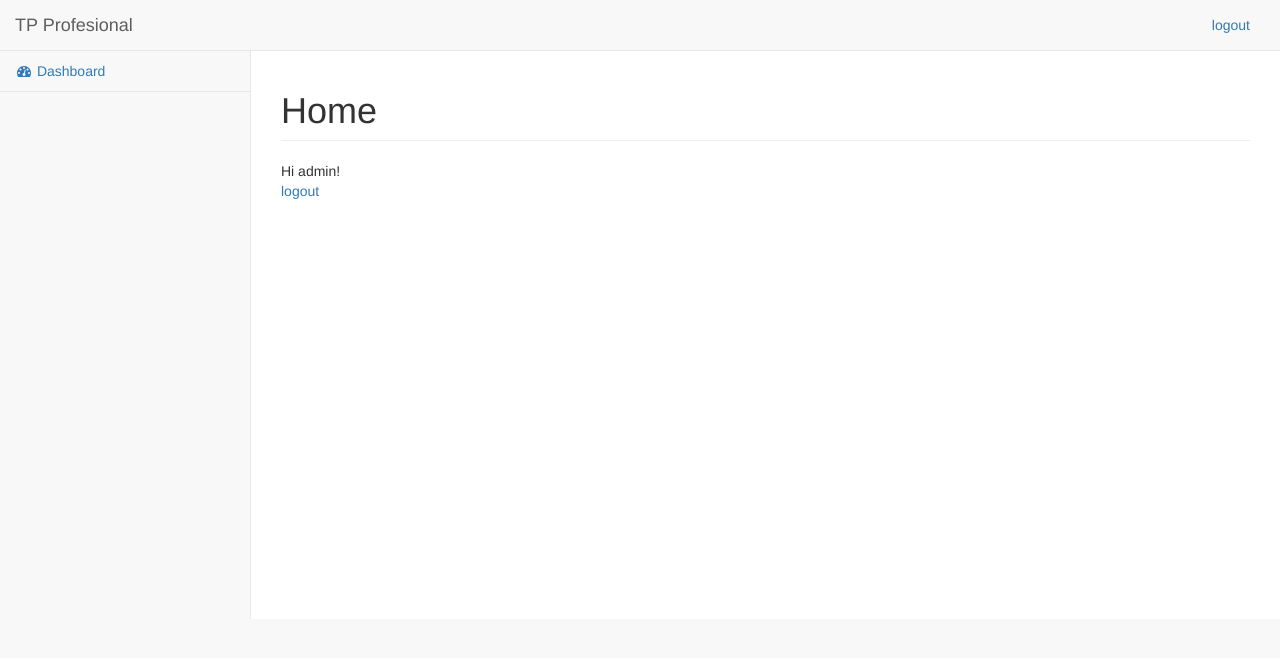
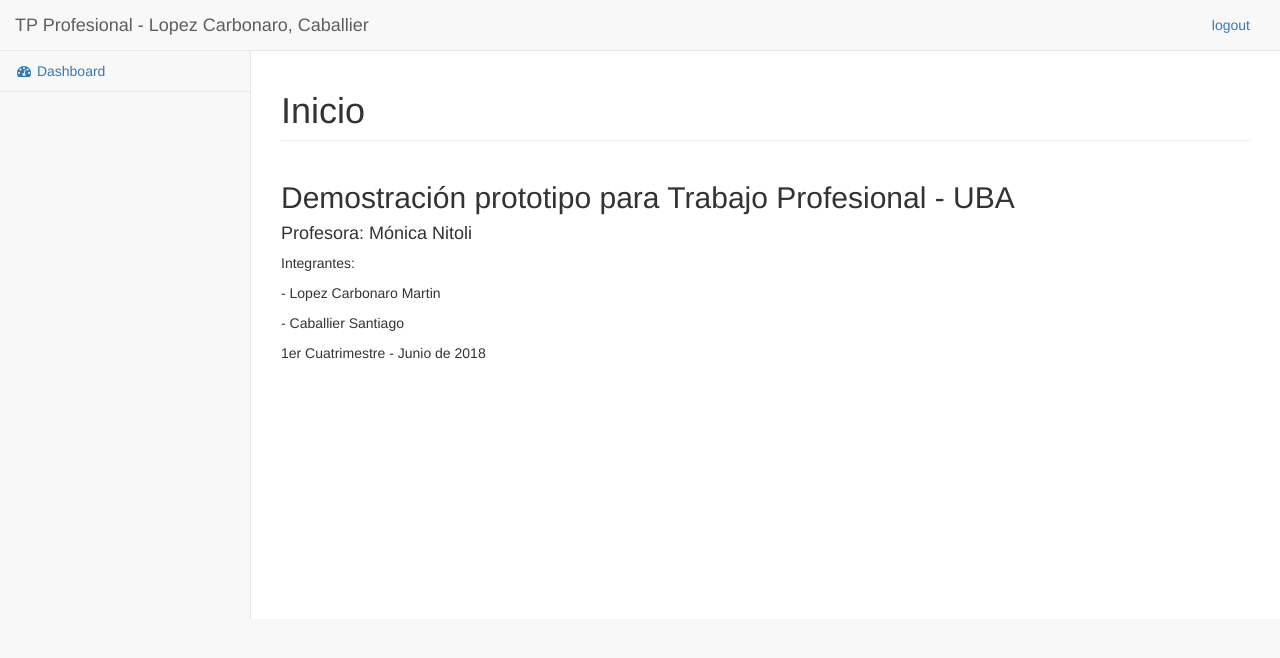
Before and after one commit to santiagocaballier/TPProfesional, a Django app: page / in a window 1280 px wide. Shown: the top 658 px of the page. Run offline with Django 3.2, Linux system fonts and the light colour scheme; a user stored in the database is signed in; some libraries are stand-ins or nearby versions.

Commit message:
Cambio de nombres y portada inicial

```diff
--- a/TPProfesional/settings.py
+++ b/TPProfesional/settings.py
@@ -133,4 +133,4 @@ STATICFILES_DIRS = [
 ]
 
 LOGIN_REDIRECT_URL = 'home'
-LOGOUT_REDIRECT_URL = 'home'
+LOGOUT_REDIRECT_URL = 'login'
--- a/templates/base.html
+++ b/templates/base.html
@@ -50,7 +50,7 @@
                     <span class="icon-bar"></span>
                     <span class="icon-bar"></span>
                 </button>
-                <a class="navbar-brand" href="index.html">TP Profesional</a>
+                <a class="navbar-brand" href="index.html">TP Profesional - Lopez Carbonaro, Caballier</a>
             </div>
             <!-- /.navbar-header -->
 
--- a/templates/home.html
+++ b/templates/home.html
@@ -6,12 +6,22 @@
 {% block base_body %}
     <div class="row">
         <div class="col-lg-12">
-            <h1 class="page-header">Home</h1>
+            <h1 class="page-header">Inicio</h1>
         </div>
         <div class="col-lg-12">
             {% if user.is_authenticated %}
-              Hi {{ user.username }}!
-              <p><a href="{% url 'logout' %}">logout</a></p>
+            <h2>Demostración prototipo para Trabajo Profesional - UBA</h2>
+            <h4> Profesora: Mónica Nitoli </h4>
+            <p></p>
+            <p></p>
+            <p> Integrantes:</p>
+            <p> - Lopez Carbonaro Martin</p>
+            <p> - Caballier Santiago</p>
+            <p></p>
+            <p></p>
+            <p></p>
+            <p> 1er Cuatrimestre - Junio de 2018</p>
+
             {% else %}
               <p>You are not logged in</p>
               <a href="{% url 'login' %}">login</a>
--- a/templates/registration/login.html
+++ b/templates/registration/login.html
@@ -42,7 +42,7 @@
             <div class="col-md-4 col-md-offset-4">
                 <div class="login-panel panel panel-default">
                     <div class="panel-heading">
-                        <h3 class="panel-title">Inicio de sesión</h3>
+                        <h3 class="panel-title">Confort Sense - Inicio de sesión</h3>
                     </div>
                     <div class="panel-body">
                         <form method="post" role="form">
```
Also changed, not shown: templates/dashboard/dashboard.html (+4 -4 lines), SensorDePrueba/models.py (line endings or trailing spaces), db.sqlite3.
